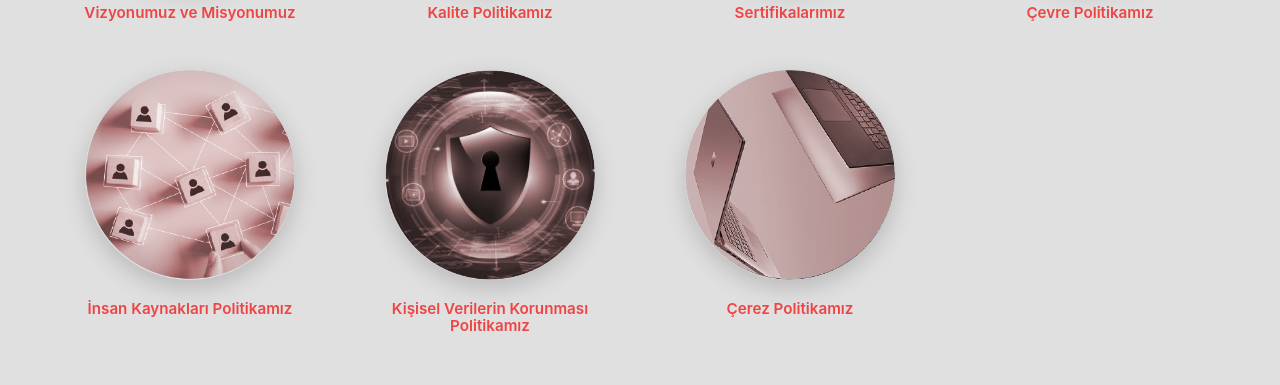
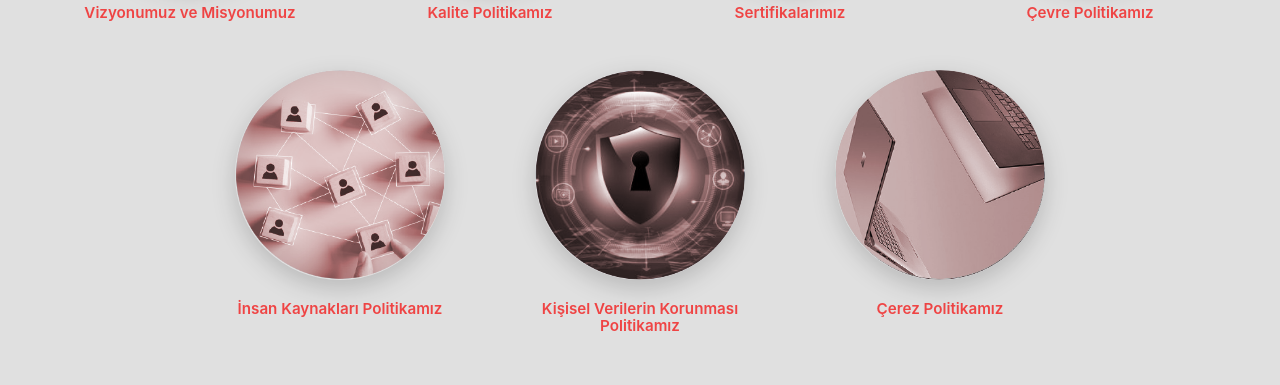
Before and after one commit to Hicazyldz/Prive-Dental-Implant, a Next.js app: page / in a window 1280 px wide. Shown: the part 1291-1676 px from the top of the page. Built offline with nearby package versions, Linux system fonts and the light colour scheme.

Commit message:
grid düzeltmesi

```diff
--- a/components/sections/CorporateSection.tsx
+++ b/components/sections/CorporateSection.tsx
@@ -3,7 +3,6 @@
 
 import { useState } from "react";
 import Container from "@mui/material/Container";
-// Grid2 is provided as an unstable export in some MUI versions
 import Grid from "@mui/material/Grid";
 import Typography from "@mui/material/Typography";
 import Box from "@mui/material/Box";
@@ -141,22 +140,14 @@ export default function CorporateSection() {
             devam ediyoruz.
           </Typography>
         </Box>
+        <Grid container spacing={6} justifyContent="center">
+          <Grid size={{ xs: 12 }}>
+            </Grid>
+          </Grid>
 
-       <Box
-         sx={{
-           display: "grid",
-           gap: 6,
-           gridTemplateColumns: {
-             xs: "repeat(1, 1fr)",
-             sm: "repeat(2, 1fr)",
-             md: "repeat(3, 1fr)",
-             lg: "repeat(4, 1fr)",
-           },
-           justifyContent: "center",
-         }}
-       >
+       <Grid container spacing={6} justifyContent="center">
   {corporateItems.map((item) => (
-    <Box key={item.id} sx={{ textAlign: "center" }}>
+    <Grid key={item.id} size={{ xs: 12, sm: 6, md: 4, lg: 3 }} sx={{ textAlign: "center" }}>
               <Box
                 onClick={() => handleItemClick(item)}
                 sx={{
@@ -199,9 +190,9 @@ export default function CorporateSection() {
                   {item.title}
                 </Typography>
               </Box>
-            </Box>
+            </Grid>
           ))}
-        </Box>
+        </Grid>
       </Container>
 
       {/* Modal */}
```
